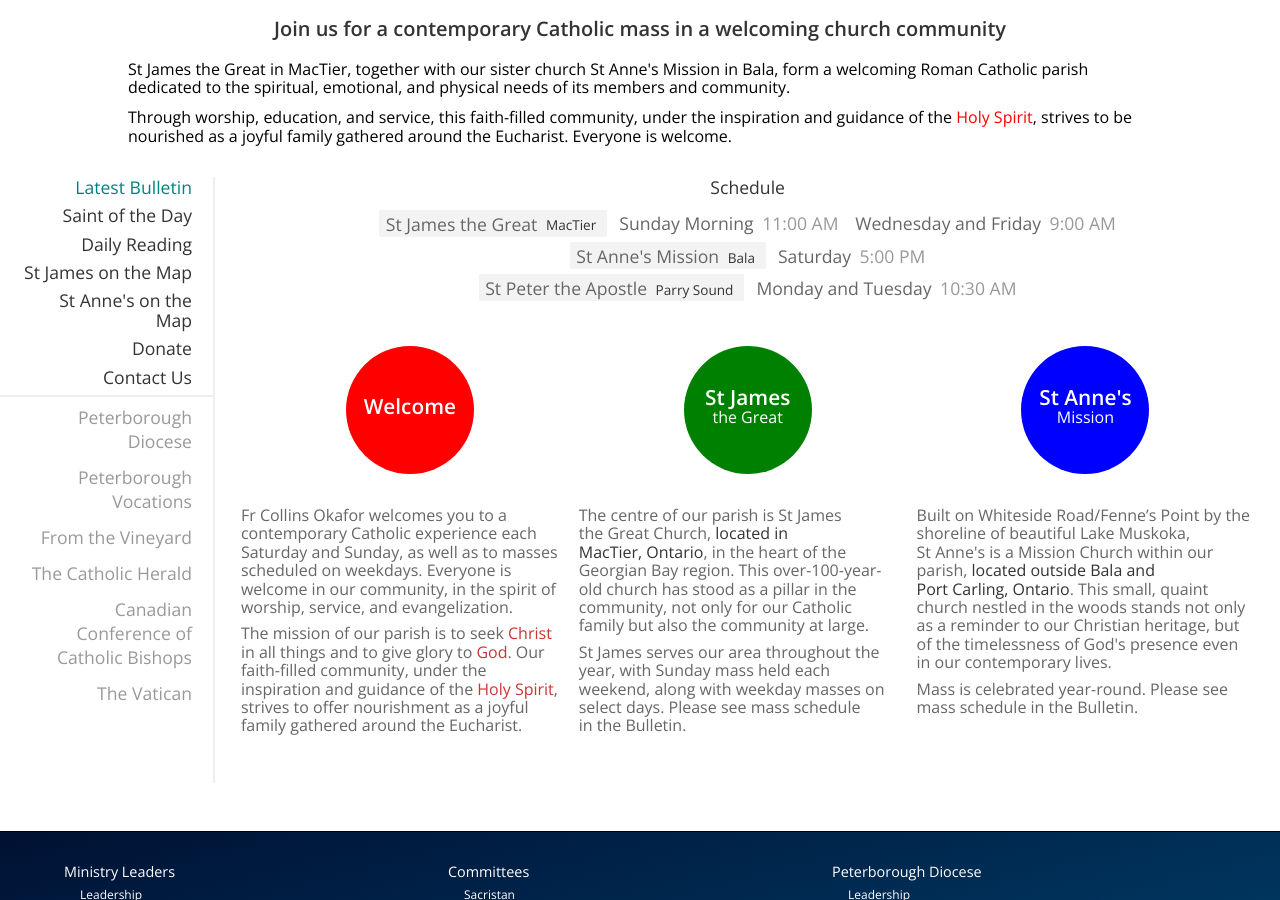
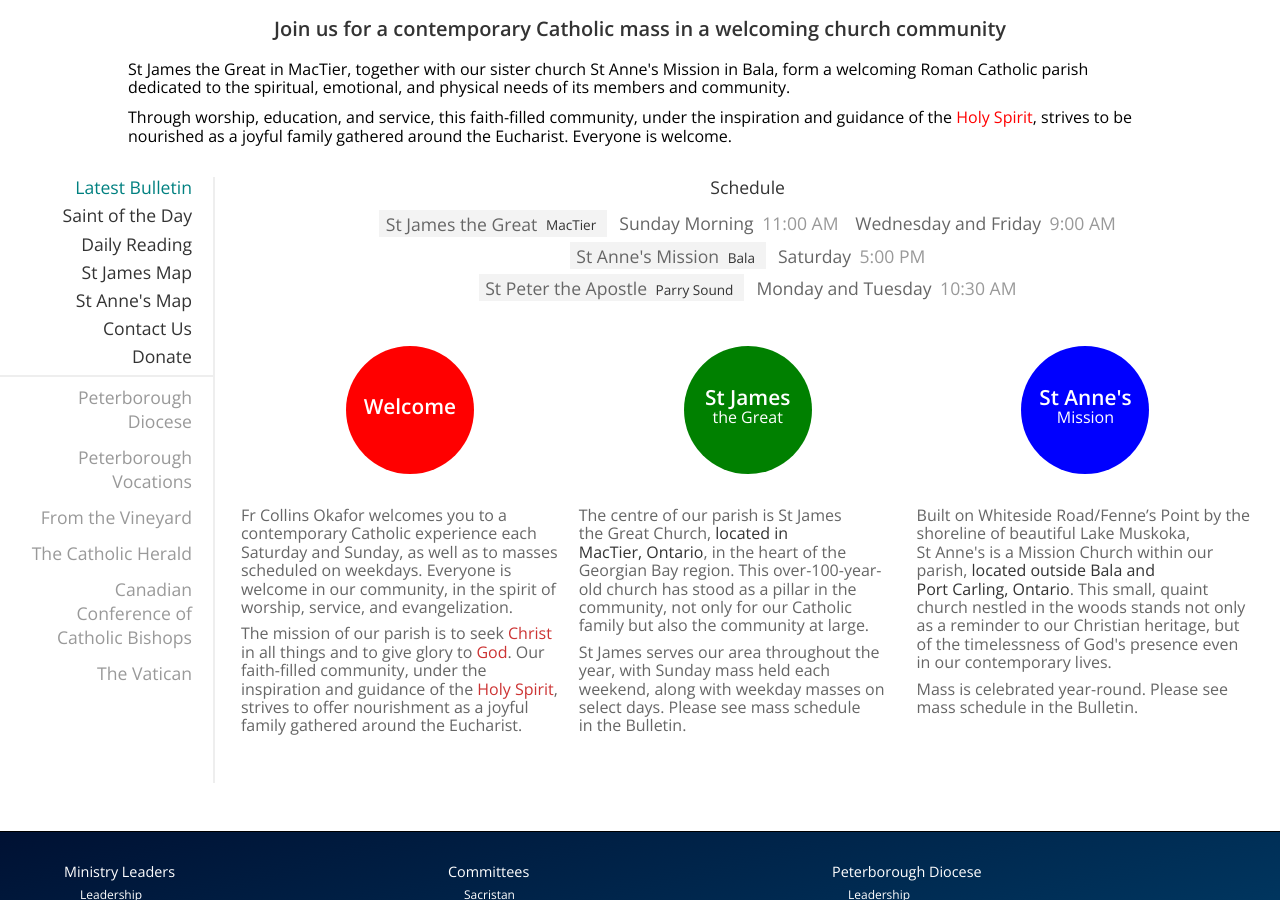
Before and after one commit to sdohtem/sdohtem.github.io, a Jekyll site: the page built from index.html, in a window 1280 px wide and 900 px high, scrolled down 573 px. Built offline with Jekyll 4.4.1, drawn with Linux system fonts in a browser that asks for light colours; nearby versions of some CDN libraries.

Commit message:
Minor navbar updates

```diff
--- a/_data/main.yml
+++ b/_data/main.yml
@@ -31,17 +31,17 @@ navbar:
       title: Daily Reading
       link: https://www.catholic.org/bible/daily_reading/
     -
-      title: St James on the Map
+      title: St James Map
       link: https://goo.gl/maps/UH2kHye9WgG2
     -
-      title: St Anne&apos;s on the Map
+      title: St Anne&apos;s Map
       link: https://goo.gl/maps/ARRuSdhUYqu
+    -
+      title: Contact Us
+      link: "#contact"
     -
       title: Donate
       link: https://www.canadahelps.org/en/charities/848623575RR0022-saint-james-the-great/
-    -
-      title: Contact Us
-      link: "#contact"
   secondary:
     -
       title: Peterborough Diocese
```
